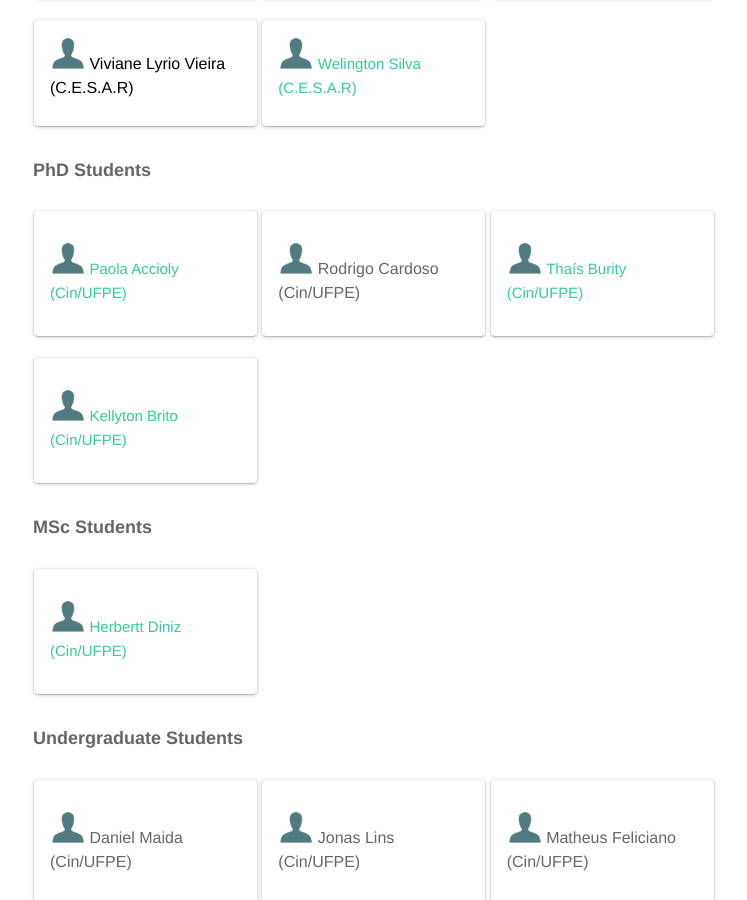
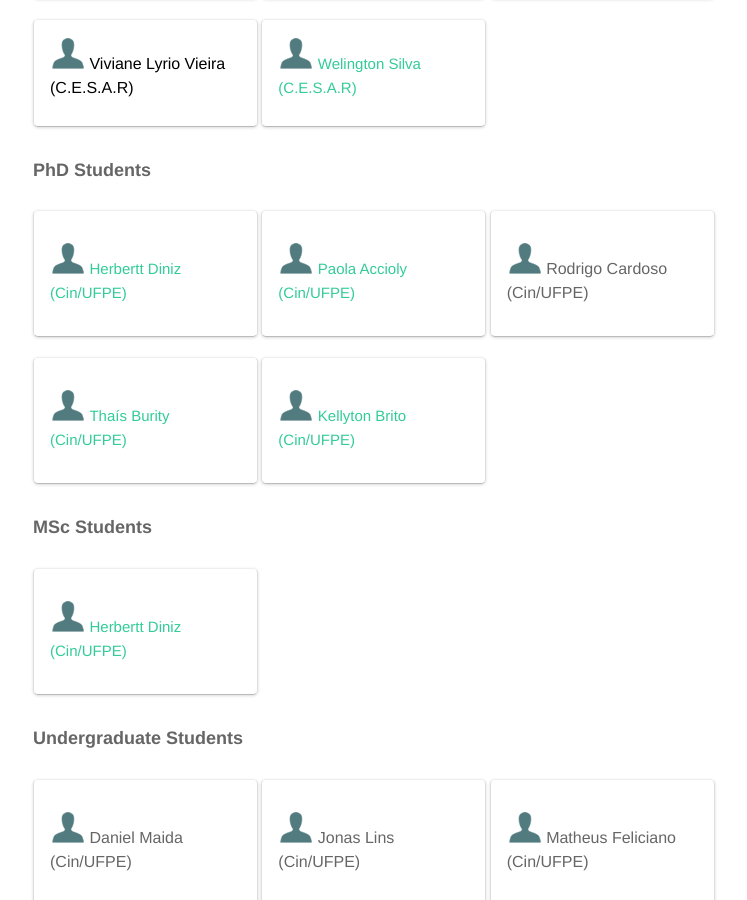
Before and after one commit to ines-escin/ines-escin.github.io, a Jekyll site: the page built from members/index.html, in a window 1280 px wide and 900 px high, scrolled down 1444 px. Shown: the whole window, without its empty margins (277-1024 px from the left). Built offline with Jekyll 4.4.1, drawn with Linux system fonts in a browser that asks for light colours; Markdown is read by kramdown in place of the engine named in the settings.

Commit message:
update member

```diff
--- a/_data/phd_students_members.yml
+++ b/_data/phd_students_members.yml
@@ -1,4 +1,9 @@
 # Members of projects
+
+- name: Herbertt  Diniz (Cin/UFPE)
+ # github: herbertt
+  lattes: http://lattes.cnpq.br/2544226584719029
+
 - name: Paola Accioly (Cin/UFPE)
   github: # prga
   lattes:  http://lattes.cnpq.br/6629813636801870
```
